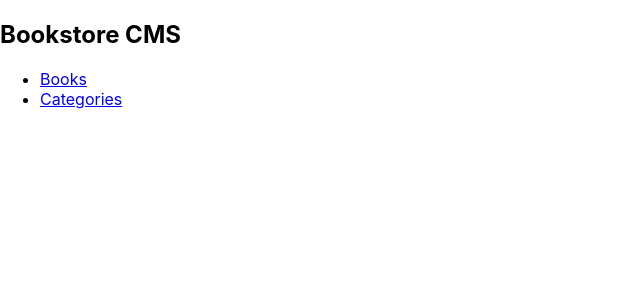
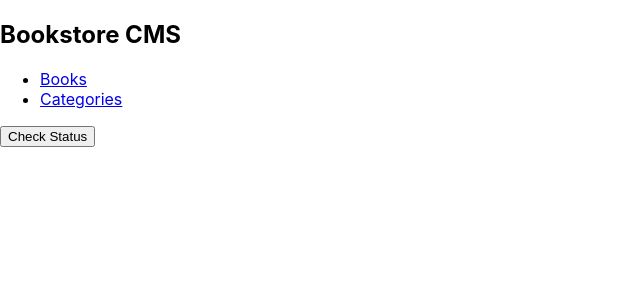
Before and after one commit to shihabrafio/BookStore, a React (Create React App) app: page /categories in a window 1280 px wide. Shown: the top 300 px of the page, without its empty margins (0-640 px from the left). Built offline with nearby package versions, Linux system fonts and the light colour scheme.

Commit message:
Add required Changes

```diff
--- a/src/components/Addbook.jsx
+++ b/src/components/Addbook.jsx
@@ -1,11 +1,11 @@
 import React from 'react';
 
-const Addbook = () => {
+const Addbook = () => (
   <form>
     <input type="text" name="title" />
     <input type="text" name="author" />
     <button type="submit">Add Book</button>
-  </form>;
-};
+  </form>
+);
 
 export default Addbook;
--- a/src/components/Categories.jsx
+++ b/src/components/Categories.jsx
@@ -1,7 +1,7 @@
 import React from 'react';
 
-const Categories = () => {
-  <button type="submit">Check Status</button>;
-};
+const Categories = () => (
+  <button type="submit">Check Status</button>
+);
 
 export default Categories;
```
